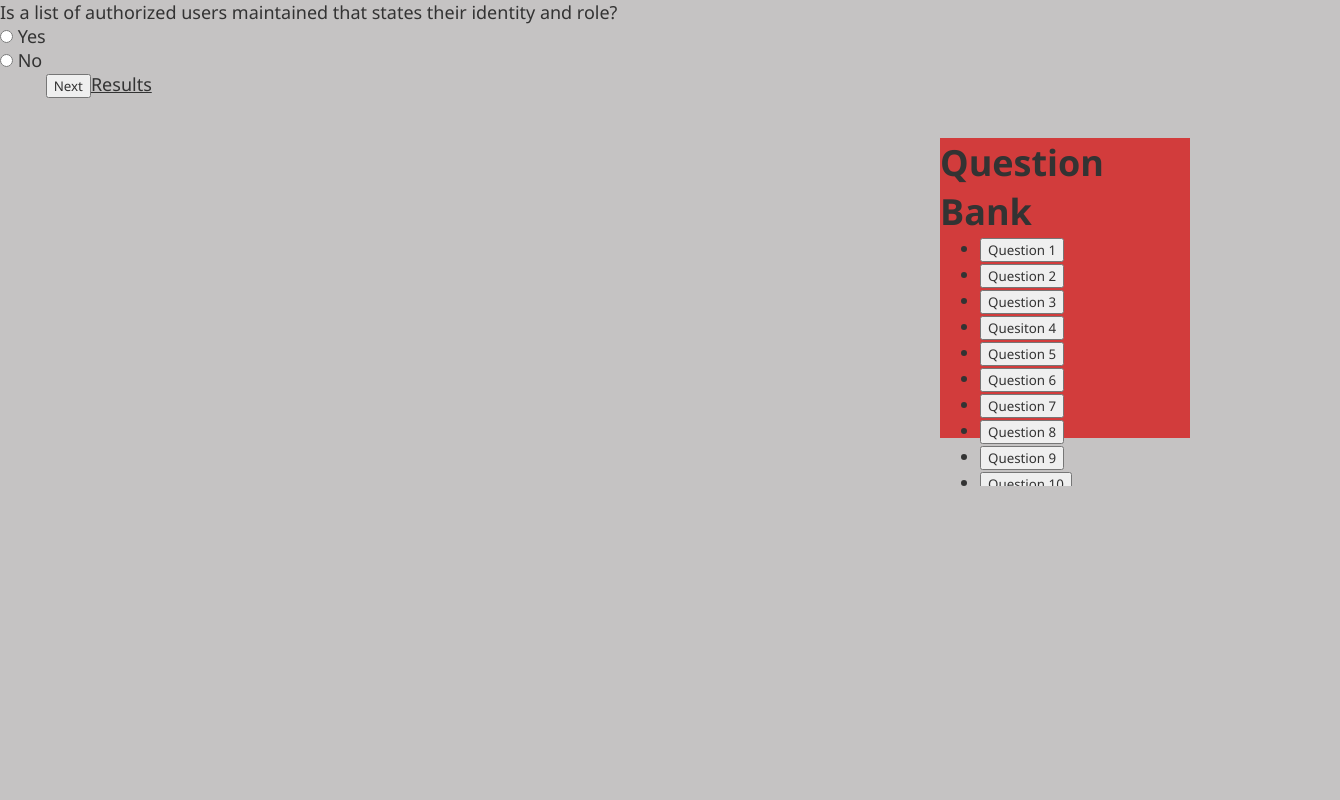
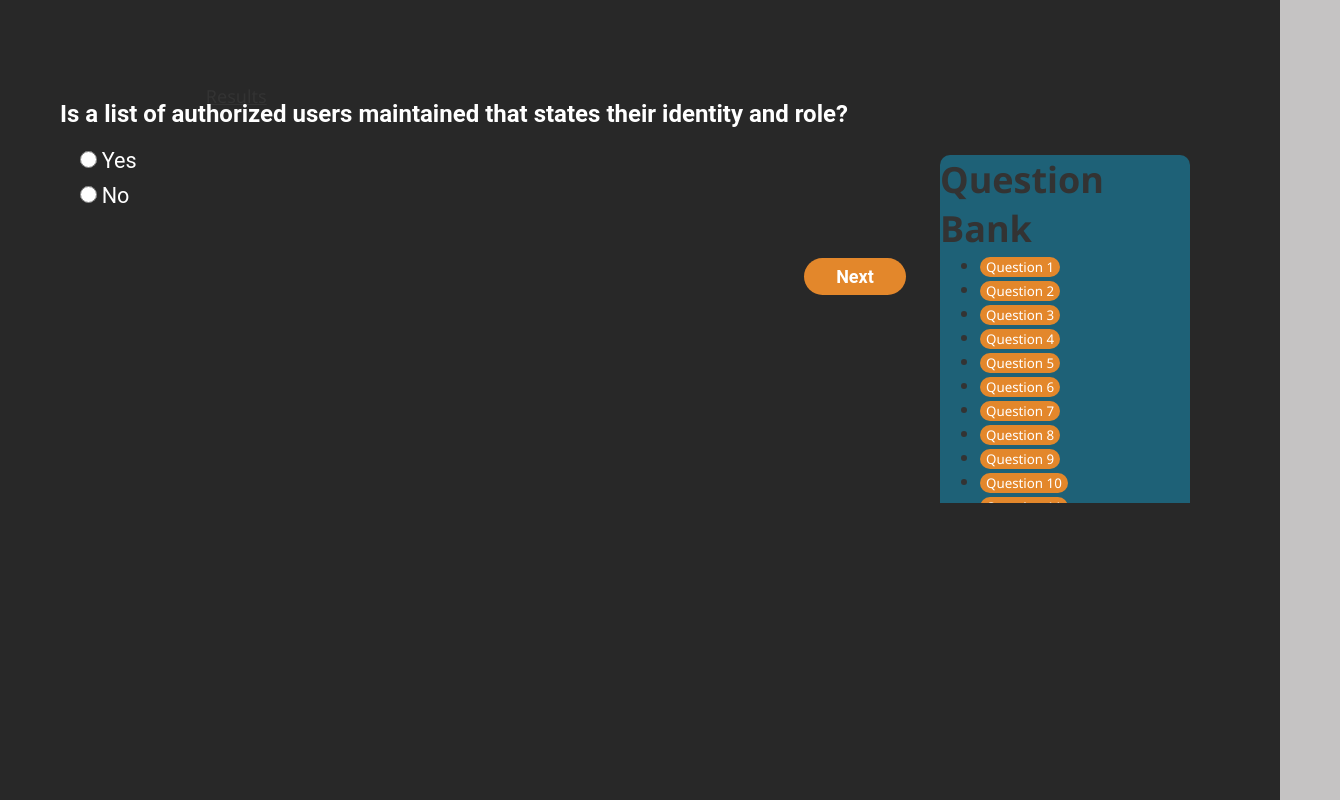
Before and after one commit to jvillarante/Omnistruct-CMMC-Level-1-Web, a React (Create React App) app in the folder main/: page /CMMC-Assessment in a window 1280 px wide. Shown: the whole page, 1340 px wide, since content can reach past the window. Built offline with nearby package versions, Linux system fonts and the light colour scheme.

Commit message:
Added more id attributes to elements to change colors and buttons

```diff
--- a/main/src/Assessment.js
+++ b/main/src/Assessment.js
@@ -42,13 +42,17 @@ const Assessment = () => {
     return (
         <div className="assessment">
             <p id = "question">Is a list of authorized users maintained that states their identity and role?</p>
-            <p>
-                <input id = "yes" type = "radio" name = "questionAnswer"/> Yes<br/>
-                <input id = "no"  type = "radio" name = "questionAnswer"/> No<br/>
+            <p className= "responses">
+                <input id = "yes" type = "radio" name = "questionAnswer"/> <label id = "yesLabel" for="yes"> Yes</label><br/>
+                <input id = "no"  type = "radio" name = "questionAnswer"/> <label id = "noLabel" for="no"> No</label><br/>
+            </p>
+
+            <p className= "navButtons">
                 <input id = "back" type = "button" value = "Back" onClick={displayPreviousQuestion} style = {{visibility: 'hidden' }}/>
-                <input type = "button" value = "Next" onClick={displayNextQuestion}/>
+                <input id = "next" type = "button" value = "Next" onClick={displayNextQuestion}/>
                 <Link to="/results">Results</Link>
             </p>
+
 
             <div className = "questionBank">
                 <h1>
@@ -57,19 +61,19 @@ const Assessment = () => {
                 <div className="questionButtons">
                     <nav>
                         < ul>
-                             <li><a href="#"><button>Question 1</button></a></li>
-                             <li><a href="#"><button>Question 2</button></a></li>
-                             <li><a href="#"><button>Question 3</button></a></li>
-                             <li><a href="#"><button>Quesiton 4</button></a></li>
-                             <li><a href="#"><button>Question 5</button></a></li>
-                             <li><a href="#"><button>Question 6</button></a></li>
-                             <li><a href="#"><button>Question 7</button></a></li>
-                             <li><a href="#"><button>Question 8</button></a></li>
-                             <li><a href="#"><button>Question 9</button></a></li>
-                             <li><a href="#"><button>Question 10</button></a></li>
-                             <li><a href="#"><button>Question 11</button></a></li>
-                             <li><a href="#"><button>Question 12</button></a></li>
-                             <li><a href="#"><button>Question 13</button></a></li>
+                             <li><a href="#"><button className= "H">Question 1</button></a></li>
+                             <li><a href="#"><button className= "H">Question 2</button></a></li>
+                             <li><a href="#"><button className= "H">Question 3</button></a></li>
+                             <li><a href="#"><button className= "H">Question 4</button></a></li>
+                             <li><a href="#"><button className= "H">Question 5</button></a></li>
+                             <li><a href="#"><button className= "H">Question 6</button></a></li>
+                             <li><a href="#"><button className= "H">Question 7</button></a></li>
+                             <li><a href="#"><button className= "H">Question 8</button></a></li>
+                             <li><a href="#"><button className= "H">Question 9</button></a></li>
+                             <li><a href="#"><button className= "H">Question 10</button></a></li>
+                             <li><a href="#"><button className= "H">Question 11</button></a></li>
+                             <li><a href="#"><button className= "H">Question 12</button></a></li>
+                             <li><a href="#"><button className= "H">Question 13</button></a></li>
                     </ul>
                 </nav>
                 </div>
--- a/main/src/index.css
+++ b/main/src/index.css
@@ -57,18 +57,101 @@ body {
 }
 
 .questionBank {
-  background: #d23c3c;
+  background: #1e6177;
   float: right;
   width: 250px;
   height: 300px;
   position: relative;
   top: 40px; left: -90px;
+  border-radius: 10px;
+}
+
+.questionButtons {
+  background-color: #1e6177;
+}
+
+.H {
+  background-color: #e3872b;
+  color: white;
+  border: none;
+  border-radius: 50px;
+  transition: background-color 0.5s
+}
+
+.H:hover {
+  background-color: #006179;
 }
 
 .assessment {
   width: 100vw;
   height: 100vh;
+  background-color: #282828;
+  font-family: 'Roboto';
+}
+#question {
+  color: white;
+  font-family: 'Roboto';
+  font-size: x-large;
+  font-weight: bold;
+  position: relative;
+  top: 100px; left: 60px;
+}
 
+#yes, #yesLabel {
+  color: white;
+  font-family: 'Roboto';
+  font-size: larger;
+  width: 17px;
+  height: 17px;
+  position: relative;
+  top: 120px; left: 80px;
 }
+
+#no, #noLabel {
+  color: white;
+  font-family: 'Roboto';
+  font-size: larger;
+  width: 17px;
+  height: 17px;
+  position: relative;
+  top: 130px; left: 80px;
+}
+
+#next {
+  background-color: #e3872b;
+  color: white;
+  font-family: 'Roboto';
+  font-size: large;
+  font-weight: bold;
+  position: relative;
+  border: none;
+  top: 180px; left: 700px;
+  border-radius: 50px;
+  padding: 8px 2rem 8px 2rem;
+  transition: background-color 0.5s;
+}
+
+#next:hover {
+  background-color: #006179;
+}
+
+#back {
+  background-color: #e3872b;
+  color: white;
+  font-family: 'Roboto';
+  font-size: large;
+  font-weight: bold;
+  position: relative;
+  border: none;
+  top: 180px; left: 40px;
+  border-radius: 50px;
+  padding: 8px 2rem 8px 2rem;
+  transition: background-color 0.5s;
+}
+
+#back:hover {
+  background-color: #006179;
+}
+
 nav ul{height: 250px; width: 80%;}
 nav ul{overflow:hidden; overflow-y:scroll;}
```
